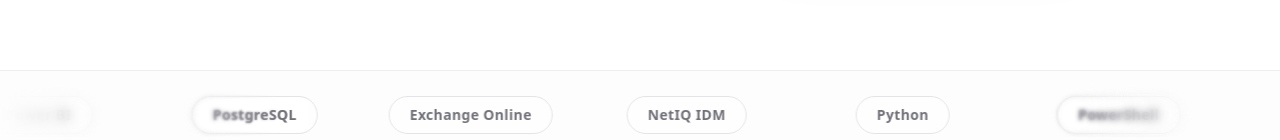
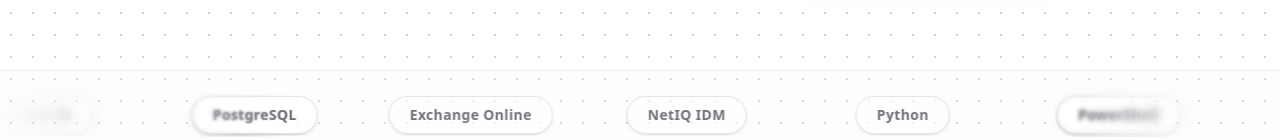
Before and after one commit to ajith-ks/Portfolio, a React (Vite) app: page / in a window 1280 px wide. Shown: the part 812-952 px from the top of the page. Built offline with nearby package versions, Linux system fonts and the light colour scheme.

Commit message:
feat: UI-1 dot-pattern on hero and tech strip

```diff
--- a/src/App.tsx
+++ b/src/App.tsx
@@ -55,7 +55,7 @@
 const MARQUEE_ITEMS: SlidingLogoMarqueeItem[] = content.marquee.map((name) => ({
   id: name,
   content: (
-    <span className="flex items-center justify-center whitespace-nowrap rounded-full border border-border bg-card/60 px-5 py-2 text-sm font-semibold tracking-wide text-muted-foreground backdrop-blur-sm transition-colors hover:border-primary hover:text-foreground">
+    <span className="flex items-center justify-center whitespace-nowrap rounded-full border border-border bg-card/60 px-5 py-2 text-sm font-semibold tracking-wide text-muted-foreground backdrop-blur-sm shadow-sm transition-colors hover:border-primary hover:text-foreground">
       {name}
     </span>
   ),
@@ -157,7 +157,9 @@
       </header>
 
       <main>
-        <section id="hero" className="mx-auto flex min-h-screen max-w-6xl items-center px-6 pb-16 pt-32">
+        <div className="relative w-full">
+          <div className="dot-pattern pointer-events-none absolute inset-0 z-0" aria-hidden />
+          <section id="hero" className="relative z-10 mx-auto flex min-h-screen max-w-6xl items-center px-6 pb-16 pt-32">
           <div className="grid w-full items-center gap-12 lg:grid-cols-2">
             <div className="space-y-6">
               <p className="font-mono text-sm font-semibold tracking-wider text-primary">
@@ -284,7 +286,7 @@
         </section>
 
         {/* Tech Marquee Strip */}
-        <div className="border-y border-border/60 bg-muted/20 py-4">
+        <div className="relative z-10 border-y border-border/60 bg-muted/20 py-4">
           <SlidingLogoMarquee
             items={MARQUEE_ITEMS}
             speed={20}
@@ -292,6 +294,7 @@
             gap="1.5rem"
             showControls={false}
           />
+        </div>
         </div>
 
         {/* Sections */}
--- a/src/index.css
+++ b/src/index.css
@@ -70,3 +70,13 @@
     animation: none;
   }
 }
+
+/* Dotted background behind the hero and the tech marquee strip (UI-1) */
+.dot-pattern {
+  --dot: rgb(9 9 11 / 0.18);
+  background-image: radial-gradient(circle, var(--dot) 1.2px, transparent 1.6px);
+  background-size: 22px 22px;
+}
+.dark .dot-pattern {
+  --dot: rgb(250 250 250 / 0.16);
+}
```
